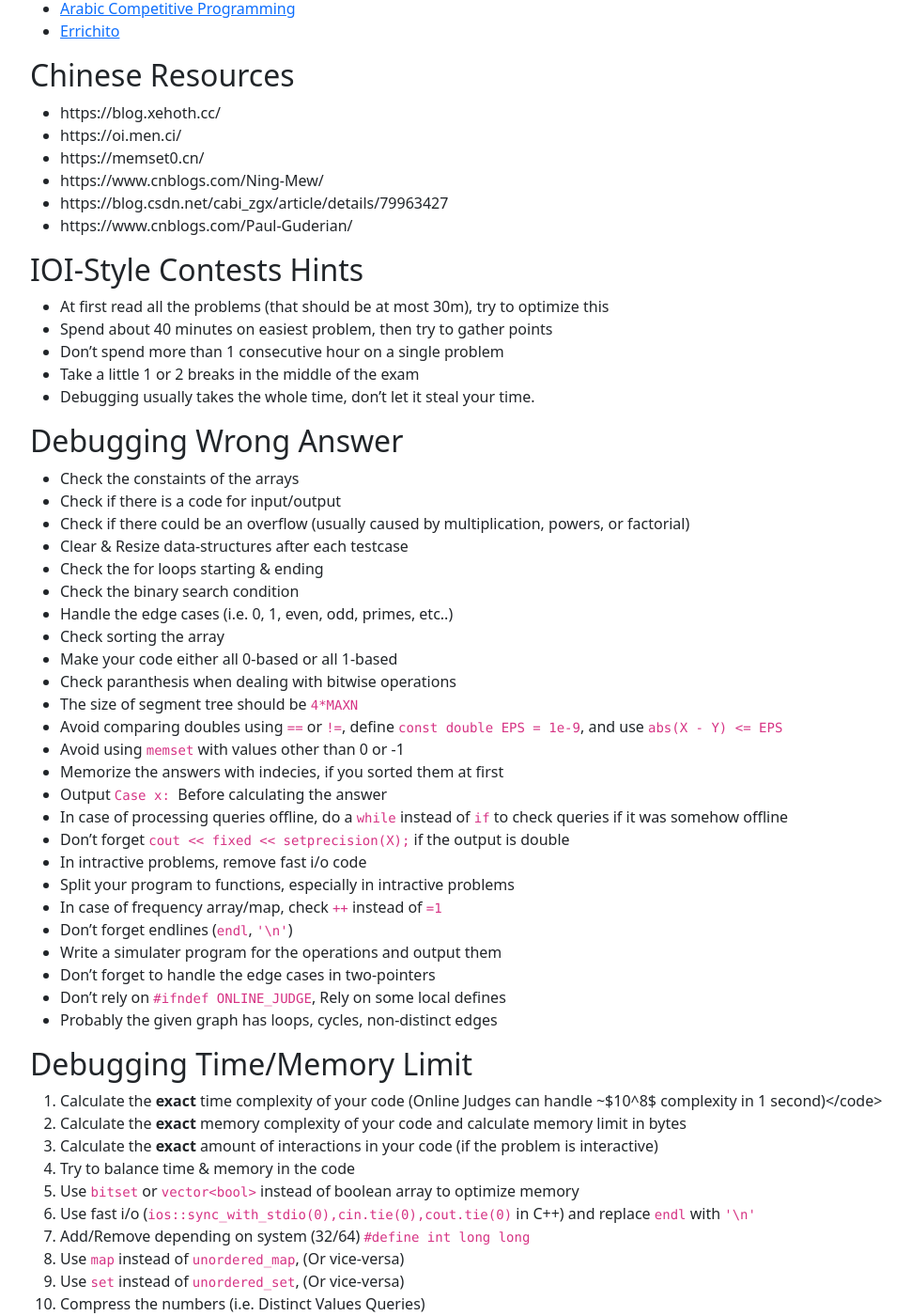
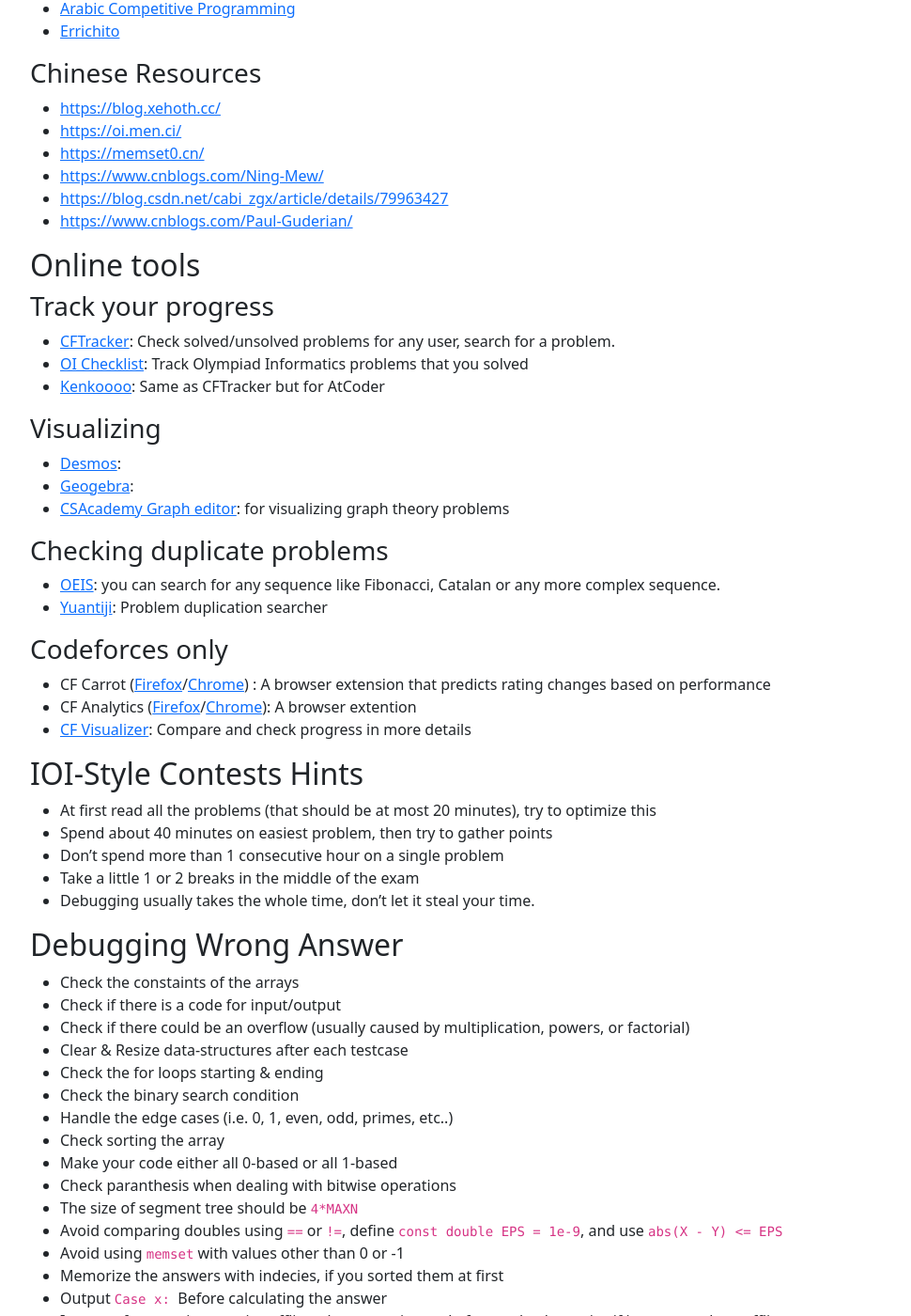
Before and after one commit to Muaath5/website, a Jekyll site: the page built from root/_posts/2023-08-28-cp_guide.md, in a window 1280 px wide and 1400 px high, scrolled down 966 px. Shown: the whole window at 94% size, without its empty margins (50-1020 px from the left). Built offline with Jekyll 4.4.1, drawn with Linux system fonts in a browser that asks for light colours; nearby versions of some CDN libraries; our own code applies the rules of GitHub Pages for plain Markdown files.

Commit message:
Add a blog, improve an old blog

```diff
--- a/root/_posts/2023-08-28-cp_guide.md
+++ b/root/_posts/2023-08-28-cp_guide.md
@@ -30,16 +30,36 @@
 - [Arabic Competitive Programming](https://www.youtube.com/@ArabicCompetitiveProgramming)
 - [Errichito](https://www.youtube.com/c/Errichto)
 
-## Chinese Resources
-- https://blog.xehoth.cc/
-- https://oi.men.ci/
-- https://memset0.cn/
-- https://www.cnblogs.com/Ning-Mew/
-- https://blog.csdn.net/cabi_zgx/article/details/79963427
-- https://www.cnblogs.com/Paul-Guderian/
+### Chinese Resources
+- [https://blog.xehoth.cc/](https://blog.xehoth.cc/)
+- [https://oi.men.ci/](https://oi.men.ci/)
+- [https://memset0.cn/](https://memset0.cn/)
+- [https://www.cnblogs.com/Ning-Mew/](https://www.cnblogs.com/Ning-Mew/)
+- [https://blog.csdn.net/cabi_zgx/article/details/79963427](https://blog.csdn.net/cabi_zgx/article/details/79963427)
+- [https://www.cnblogs.com/Paul-Guderian/](https://www.cnblogs.com/Paul-Guderian/)
+
+## Online tools
+### Track your progress
+- [CFTracker](https://cftracker.netlify.app/): Check solved/unsolved problems for any user, search for a problem.
+- [OI Checklist](https://oichecklist.pythonanywhere.com/): Track Olympiad Informatics problems that you solved
+- [Kenkoooo](https://kenkoooo.com/): Same as CFTracker but for AtCoder
+
+### Visualizing
+- [Desmos](https://desmos.com):
+- [Geogebra](https://www.geogebra.org/):
+- [CSAcademy Graph editor](https://csacademy.com/app/graph_editor/): for visualizing graph theory problems
+
+### Checking duplicate problems
+- [OEIS](https://oeis.org): you can search for any sequence like Fibonacci, Catalan or any more complex sequence.
+- [Yuantiji](http://yuantiji.ac/en/): Problem duplication searcher
+
+### Codeforces only
+- CF Carrot ([Firefox](https://addons.mozilla.org/en-US/firefox/addon/carrot/)/[Chrome](https://chromewebstore.google.com/detail/carrot/gakohpplicjdhhfllilcjpfildodfnnn)) : A browser extension that predicts rating changes based on performance
+- CF Analytics ([Firefox](https://addons.mozilla.org/en-US/firefox/addon/cf-analytics/)/[Chrome](https://chromewebstore.google.com/detail/cf-analytics/hhljbjodjdbjbggddjaidojnlmaobcpo)): A browser extention
+- [CF Visualizer](https://cfviz.netlify.app/): Compare and check progress in more details
 
 ## IOI-Style Contests Hints
-- At first read all the problems (that should be at most 30m), try to optimize this
+- At first read all the problems (that should be at most 20 minutes), try to optimize this
 - Spend about 40 minutes on easiest problem, then try to gather points
 - Don't spend more than 1 consecutive hour on a single problem
 - Take a little 1 or 2 breaks in the middle of the exam
```
Also changed, not shown: root/_posts/2025-05-17-communication_tasks.md (added, +37 -0 lines).
